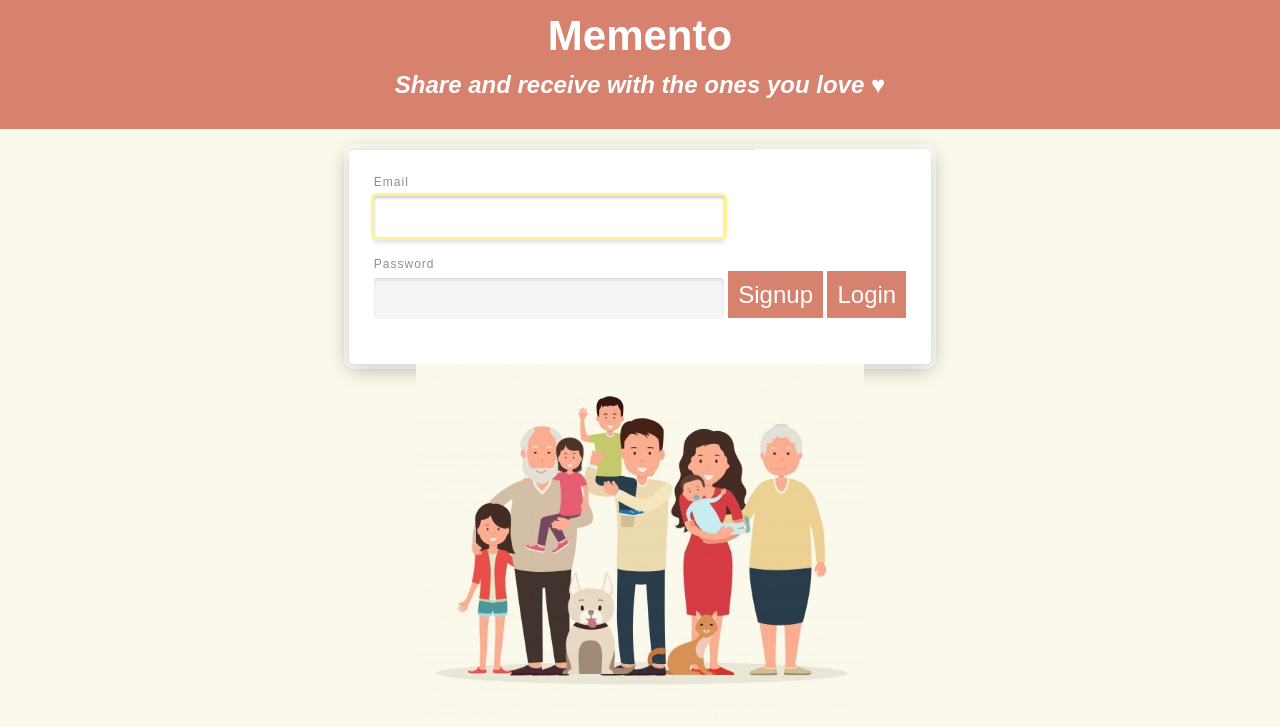
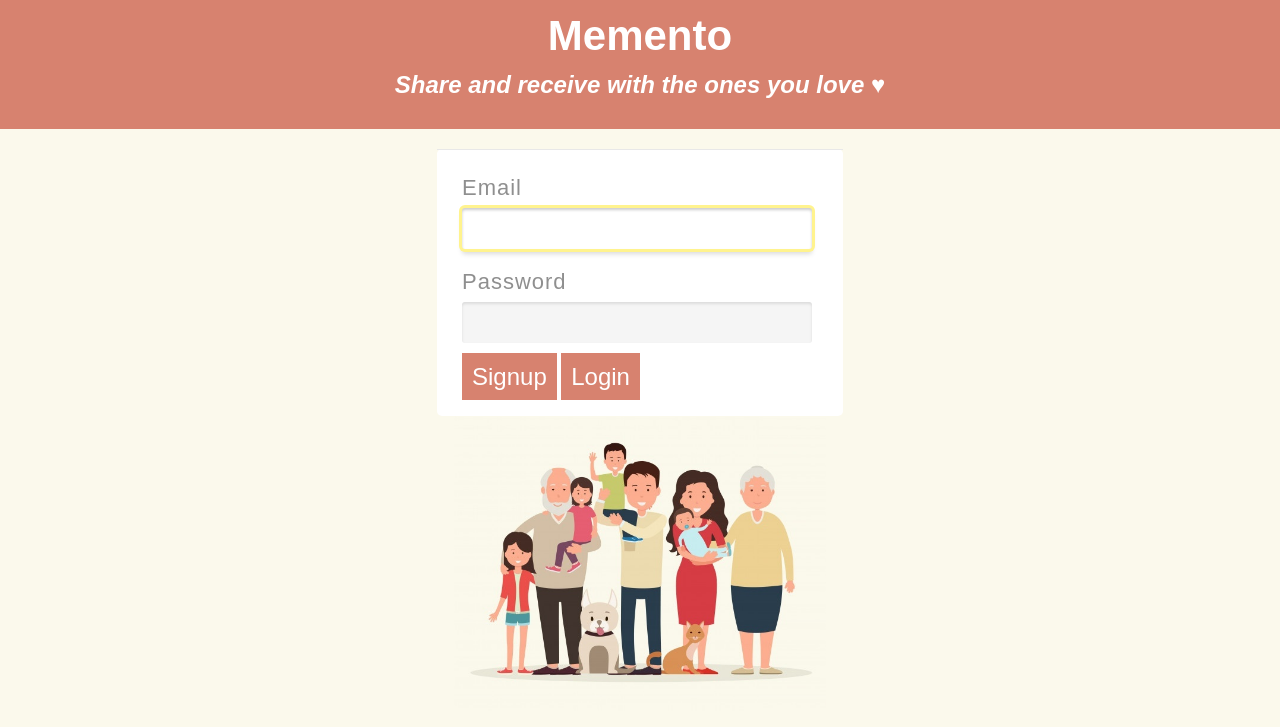
Before and after one commit to petefitton/sparks-joy-hackathon, a plain HTML site: page index.html in a window 1280 px wide. Drawn offline with Linux system fonts and the light colour scheme; a web font is replaced by a local one.

Commit message:
working on form layout

```diff
--- a/index.css
+++ b/index.css
@@ -48,21 +48,22 @@ img {
     margin-left: auto;
     display: block;
     margin-right: auto;
-    width: 35%;
+    width: 29%;
 
 }
 
 #image-container {
     text-align: center;
+    margin-top: 20px;
 }
 
 p {
     font-size: 22px;
 }
 
-label {
+/* label {
     font-size: 22px;
-}
+} */
 
 /* ------------------------------------ FORM CSS -------------------------------------------- */
 
@@ -78,9 +79,6 @@ label {
 #signup {
     padding: 0px 25px 25px;
     background: #fff;
-    box-shadow:
-        0px 0px 0px 5px rgba( 255,255,255,0.4 ),
-        0px 4px 20px rgba( 0,0,0,0.33 );
     -moz-border-radius: 5px;
     -webkit-border-radius: 5px;
     border-radius: 5px;
@@ -104,20 +102,14 @@ label {
 
 #signup .inputs label {
     color: #8f8f8f;
-    font-size: 12px;
+    font-size: 22px;
     font-weight: 300;
     letter-spacing: 1px;
     margin-bottom: 7px;
     display: block;
 }
 
-input::-webkit-input-placeholder {
-    color:    #b5b5b5;
-}
 
-input:-moz-placeholder {
-    color:    #b5b5b5;
-}
 
 #signup .inputs input[type=email], input[type=password] {
     background: #f5f5f5;
```
Also changed, not shown: index.html (+1 -0 lines).
